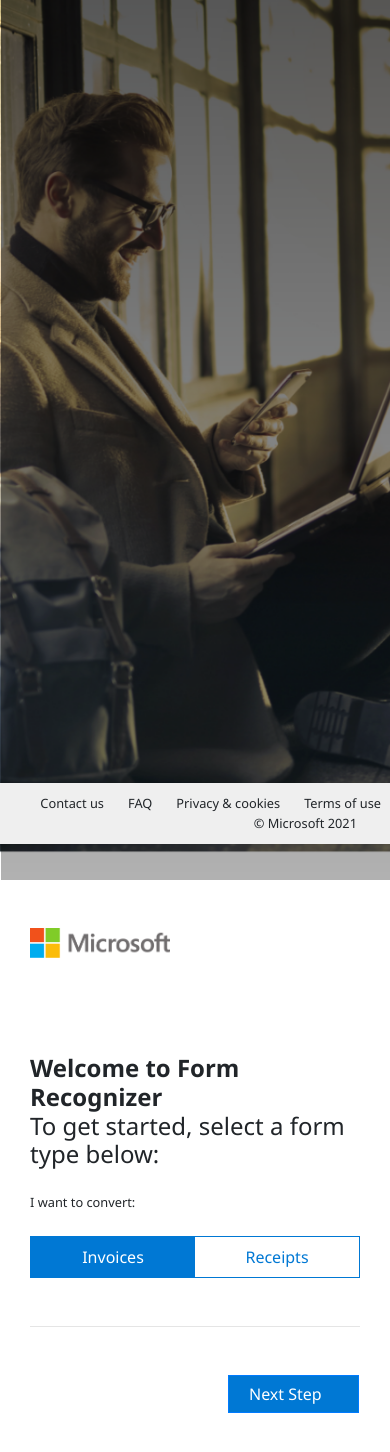
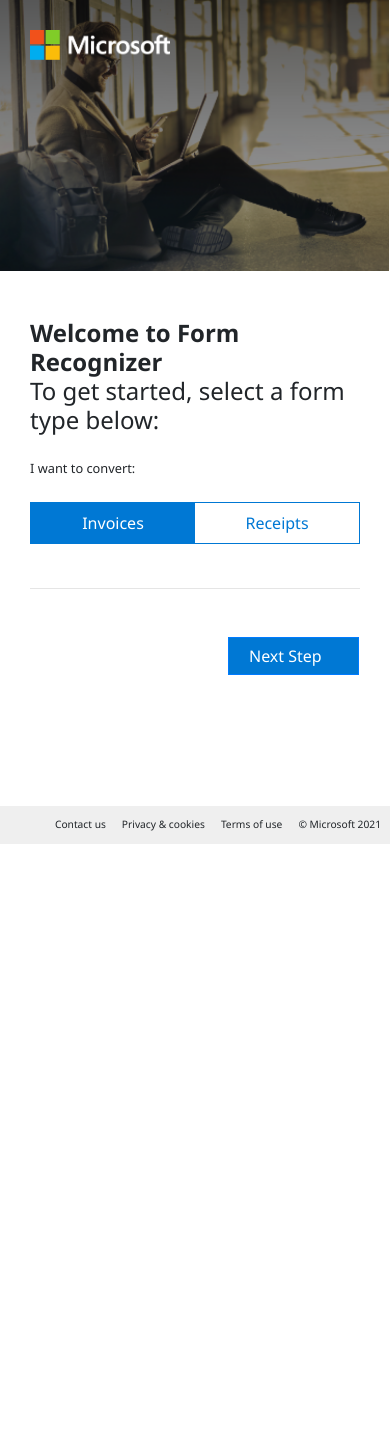
Before and after one commit to MicrosoftDocs/mslearn-intro-to-form-recognizer, a React (Create React App) app in the folder src/ClientApp/: page / in a window 390 px wide. Shown: the top 1452 px of the page. After the commit the page ends 844 px from the top, so only its background shows below. Built offline with nearby package versions, Linux system fonts and the light colour scheme; some icons are missing.

Commit message:
FE: Mobile adaptatiopns for landing page & footer

```diff
--- a/src/ClientApp/src/App.css
+++ b/src/ClientApp/src/App.css
@@ -288,9 +288,8 @@
 }
 
 circle {
-    fill: #406fdb;
+  fill: #406fdb;
 }
-
 
 .btn-circle {
   width: 45px;
@@ -317,3 +316,46 @@
   line-height: 35px;
   font-size: 0.9rem;
 }
+
+.site-logo {
+  /* position: absolute; */
+  margin-top: 30px;
+}
+
+.site-logo-mobile {
+  display: none;
+}
+
+/* Extra small devices (portrait phones, less than 576px) */
+@media (max-width: 575.98px) {
+  .landing-left-col {
+    min-height: 261px;
+    min-width: 100%;
+    background-image: url("./images/mobile-image.png");
+    background-repeat: no-repeat;
+    background-size: contain;
+    padding-top: 69.6%; /* img height/img-width */
+    max-width: 100px;
+  }
+
+  .site-logo-mobile {
+    display: inline;
+    position: absolute;
+    top: 30px;
+    left: 30px;
+  }
+
+  .site-logo {
+    display: none;
+  }
+
+  /* hides FAQ link in footer */
+  .faq-link {
+    display: none;
+  }
+
+  .footer-text {
+    font-size: 0.8rem;
+    -ms-flex-align: stretch;
+  }
+}
--- a/src/ClientApp/src/components/Footer.jsx
+++ b/src/ClientApp/src/components/Footer.jsx
@@ -1,12 +1,12 @@
 const Footer = () => {
   return (
-    <footer className="footer">
+    <footer className="footer footer-text">
       <div className="row justify-content-end small">
-        <div className="mr-4">Contact us</div>
-        <div className="mr-4">FAQ</div>
-        <div className="mr-4">Privacy & cookies</div>
-        <div className="mr-4">Terms of use</div>
-        <div className="mr-5">© Microsoft 2021</div>
+        <div className="mr-3">Contact us</div>
+        <div className="mr-3 faq-link">FAQ</div>
+        <div className="mr-3">Privacy & cookies</div>
+        <div className="mr-3">Terms of use</div>
+        <div className="mr-4">© Microsoft 2021</div>
       </div>
     </footer>
   );
--- a/src/ClientApp/src/pages/LandingPage.jsx
+++ b/src/ClientApp/src/pages/LandingPage.jsx
@@ -5,18 +5,24 @@
 const LandingPage = () => {
   return (
     <div className="row m-0">
-      <div className="col-sm landing-left-col"></div>
+      <div className="col-sm landing-left-col">
+        {/* logo on mobile landing page */}
+        <img
+          style={{ height: "30px" }}
+          className="site-logo-mobile"
+          alt="Microsoft"
+          src="/site-logo-mobile.png"
+        />
+      </div>
       <div className="col-sm-6">
         <div className="container-fluid">
-          {/* logo */}
-          <div className="mt-5 pb-5">
-            <img
-              style={{ height: "30px" }}
-              className="img-fluid"
-              alt="Microsoft"
-              src="/site-logo.png"
-            />
-          </div>
+          {/* logo full screen */}
+          <img
+            style={{ height: "30px" }}
+            className="site-logo"
+            alt="Microsoft"
+            src="/site-logo.png"
+          />
 
           {/* welcome */}
           <div className="mt-5">
@@ -38,7 +44,7 @@
           </div>
 
           {/* separator */}
-          <div className="mt-5">
+          <div className="mt-4 pt-1">
             <hr size="2" />
           </div>
 
```
Also changed, not shown: src/ClientApp/public/site-logo-mobile.png (added).
